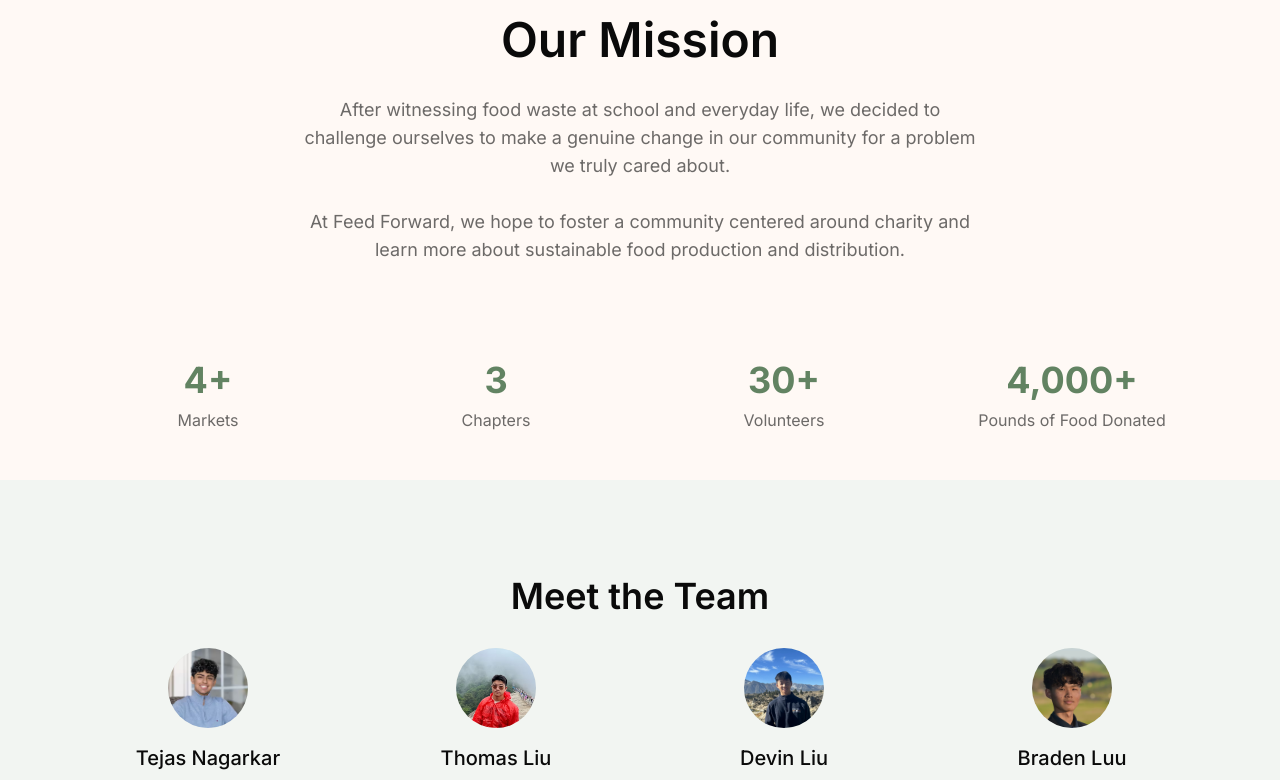
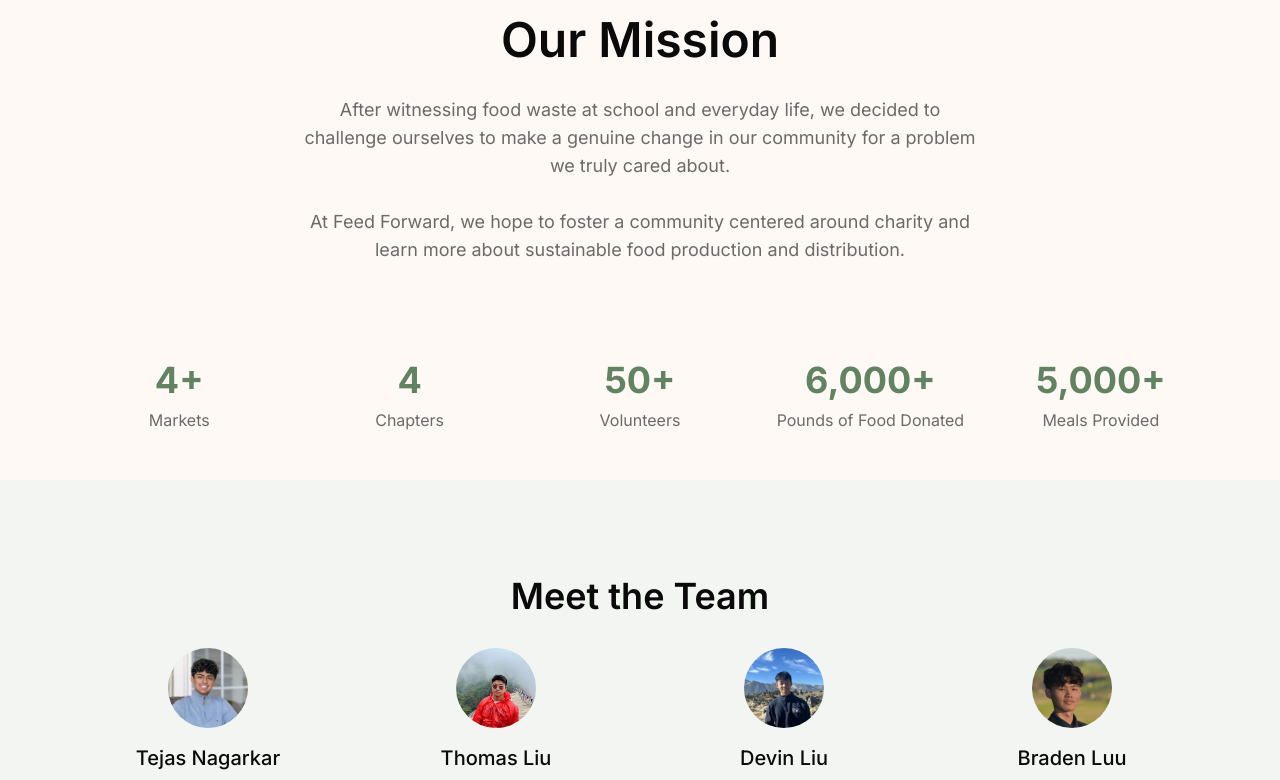
Before and after one commit to dliu99/feeding-fwd, a Next.js app: page / in a window 1280 px wide. Shown: the part 937-1717 px from the top of the page. Built offline with nearby package versions, Linux system fonts and the light colour scheme.

Commit message:
added more aura

```diff
--- a/src/app/page.tsx
+++ b/src/app/page.tsx
@@ -18,9 +18,12 @@
   };
 
   const [count, setCount] = useState(0);
-  const targetCount = 4000;
+  const targetCount = 6000;
 
   const [images, setImages] = useState<string[]>([]);
+
+  // Calculate meals provided
+  const meals = Math.round(targetCount / 1.2);
 
   useEffect(() => {
     const imageFilenames = [
@@ -120,22 +123,26 @@
         </div>
         <section className="py-12  w-full">
           <div className="max-w-6xl mx-auto px-4">
-          <div className="grid grid-cols-2 md:grid-cols-4 gap-8 text-center">
+          <div className="grid grid-cols-1 md:grid-cols-5 gap-8 text-center">
             <div className="space-y-2">
               <h3 className="text-4xl font-bold text-sage-500">4+</h3>
               <p className="text-foreground/60">Markets</p>
             </div>
             <div className="space-y-2">
-              <h3 className="text-4xl font-bold text-sage-500">3</h3>
+              <h3 className="text-4xl font-bold text-sage-500">4</h3>
               <p className="text-foreground/60">Chapters</p>
             </div>
             <div className="space-y-2">
-              <h3 className="text-4xl font-bold text-sage-500">30+</h3>
+              <h3 className="text-4xl font-bold text-sage-500">50+</h3>
               <p className="text-foreground/60">Volunteers</p>
             </div>
             <div className="space-y-2">
               <h3 className="text-4xl font-bold text-sage-500">{targetCount.toLocaleString()}+</h3>
               <p className="text-foreground/60">Pounds of Food Donated</p>
+            </div>
+            <div className="space-y-2">
+              <h3 className="text-4xl font-bold text-sage-500">{meals.toLocaleString()}+</h3>
+              <p className="text-foreground/60">Meals Provided</p>
             </div>
           </div>
           </div>
```
